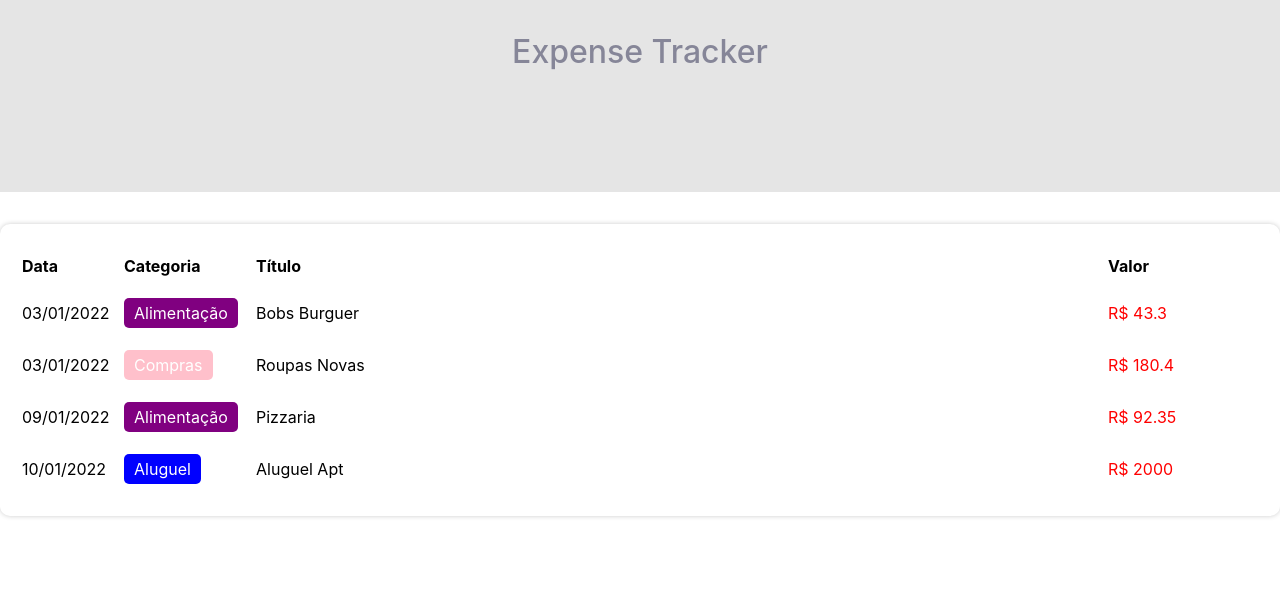
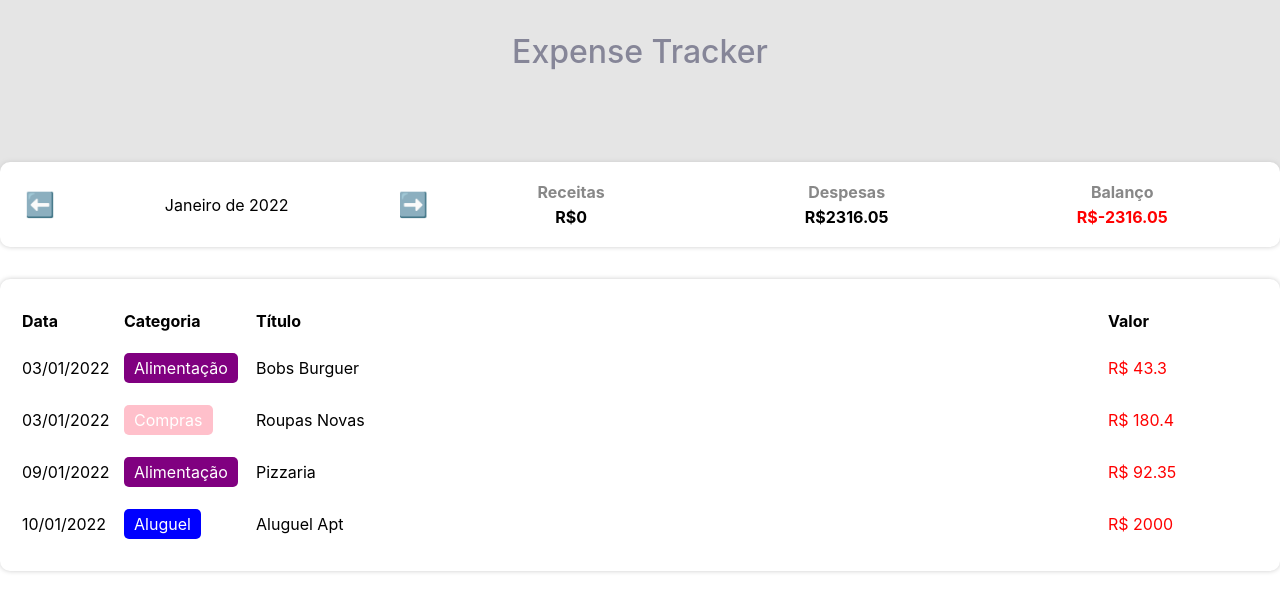
Before and after one commit to pleticiapiedade/react-expense-tracker, a React (Create React App) app: page / in a window 1280 px wide. Shown: the top 612 px of the page. Built offline with nearby package versions, Linux system fonts and the light colour scheme.

Commit message:
:sparkles: Calc and show expenses, incomes and balance

```diff
--- a/src/App.tsx
+++ b/src/App.tsx
@@ -12,12 +12,29 @@
   const[list, setList] = useState(items);
   const [filteredList, setFilteredList] = useState<Item[]>([]);
   const [currentMonth, setCurrentMonth] = useState(getCurrentMonth());
-
+  const [income, setIncome] = useState(0);
+  const [expense, setExpense] = useState(0);
 
   useEffect(() => {
     setFilteredList( filterListByMonth(list, currentMonth) );
   }, [list, currentMonth]);
 
+  useEffect(()=> {
+    let incomeCount = 0;
+    let expenseCount = 0;
+
+    for(let i in filteredList){
+      if(categories[filteredList[i].category].expense){
+        expenseCount += filteredList[i].value;
+      } else {
+        incomeCount += filteredList[i].value;
+      }
+    }
+
+    setIncome(incomeCount);
+    setExpense(expenseCount);
+
+  }, [filteredList]);
 
   const handleMonthChange = (newMonth: string) => {
     setCurrentMonth(newMonth);
@@ -32,6 +49,12 @@
       </C.Header>
       <C.Body>
 
+        <InfoArea
+        currentMonth={currentMonth}
+        onMonthChange={handleMonthChange}
+        income={income}
+        expense={expense}
+        />
 
         {/*Area de inserir Informacoes*/}
 
--- a/src/components/InfoArea/index.tsx
+++ b/src/components/InfoArea/index.tsx
@@ -36,7 +36,12 @@
             <C.ResumeArea>
                 <ResumeItem title="Receitas" value={income} />
                 <ResumeItem title="Despesas" value={expense} />
-                <ResumeItem title="Balanço" value={income - expense} />
+                <ResumeItem
+                title="Balanço"
+                value={income - expense}
+                color={(income - expense) < 0 ? 'red' : 'green' }
+
+                />
             </C.ResumeArea>
         </C.Container>
     );
--- /dev/null
+++ b/src/components/ResumeItem/index.tsx
@@ -0,0 +1,16 @@
+import * as C from './styles';
+
+type Props = {
+    title: string;
+    value: number;
+    color?: string;
+}
+
+export const ResumeItem = ({title, value, color}: Props) => {
+    return(
+        <C.Container>
+            <C.Title>{title}</C.Title>
+            <C.Info color={color}>R${value}</C.Info>
+        </C.Container>
+    );
+}
--- /dev/null
+++ b/src/components/ResumeItem/styles.ts
@@ -0,0 +1,18 @@
+import styled from "styled-components"
+
+export const Container = styled.div`
+    flex: 1;
+`;
+
+export const Title = styled.div`
+    text-align: center;
+    font-weight: bold;
+    color: #888;
+    margin-bottom: 5px;
+`;
+
+export const Info = styled.div<{ color?: string }>`
+    text-align: center;
+    font-weight: bold;
+    color: ${props => props.color ?? '#000'};
+`;
```
